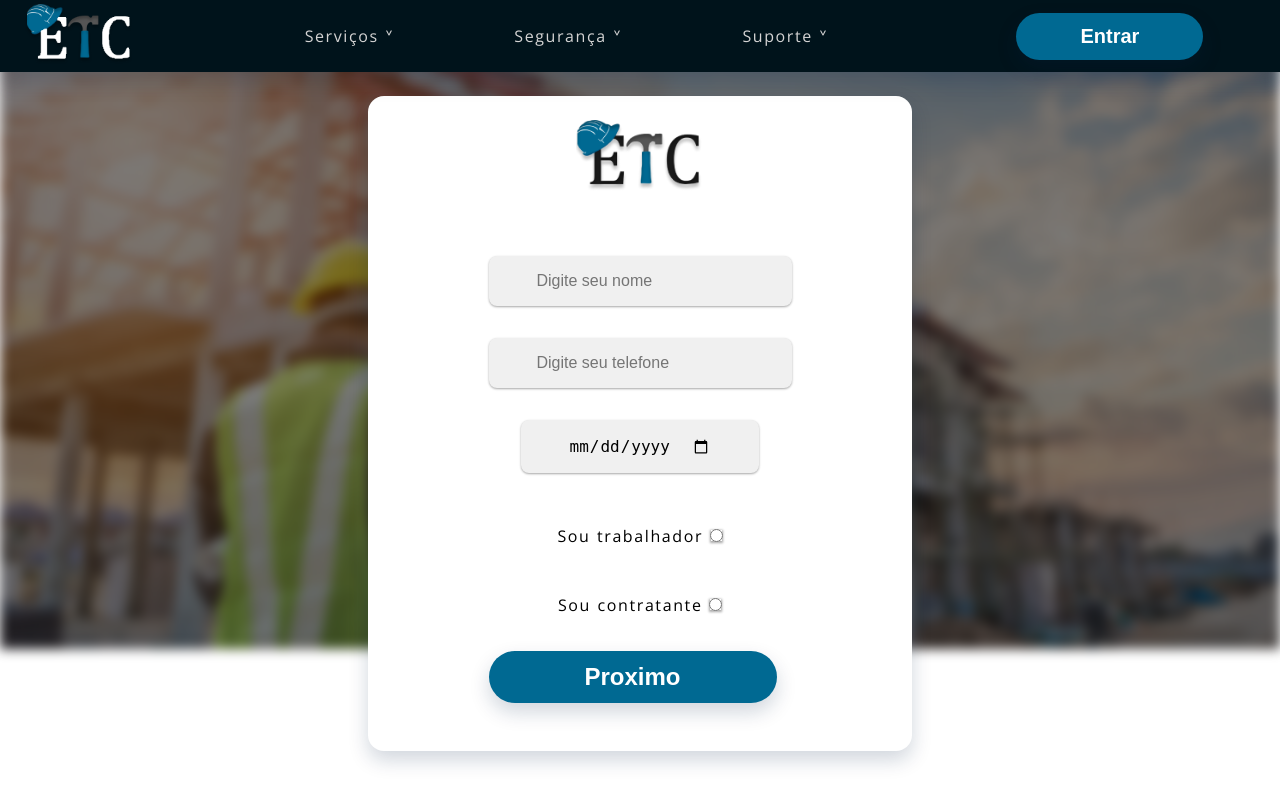
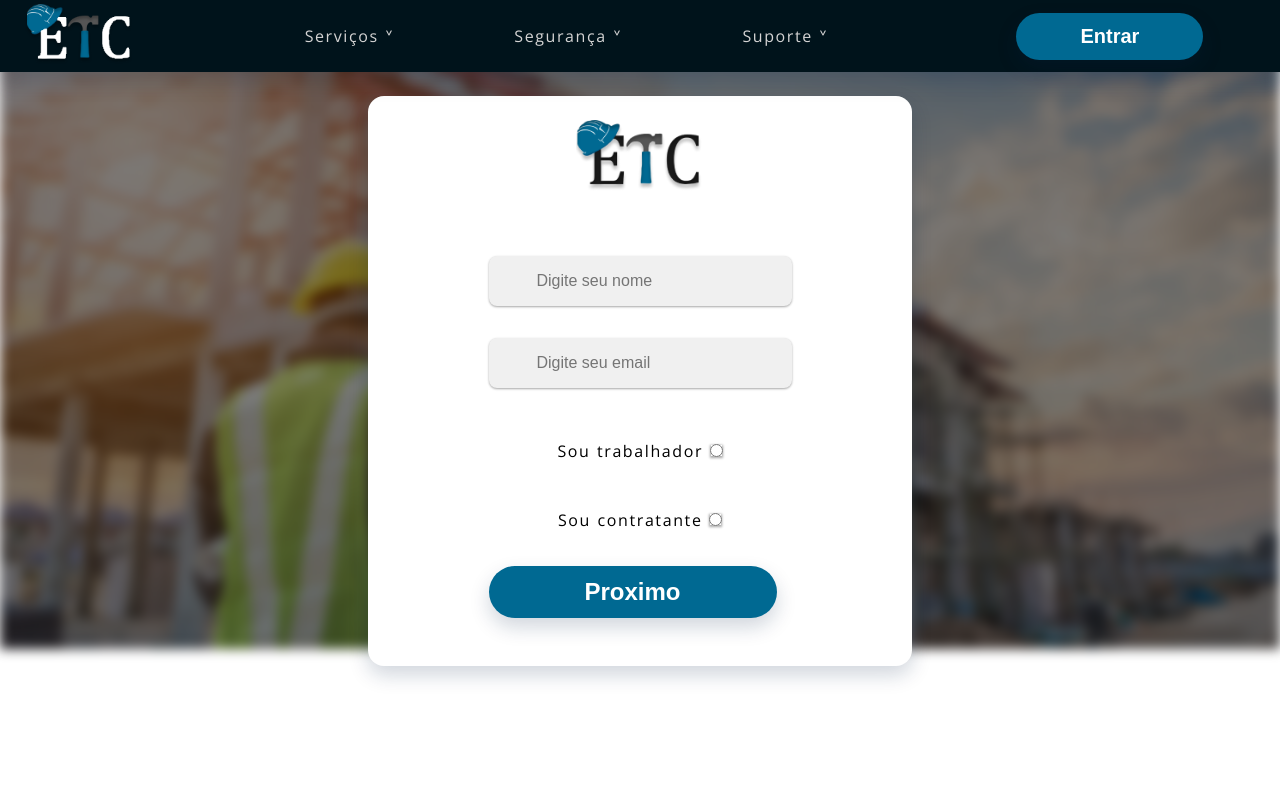
Before and after one commit to guirib00/etc, a PHP site: page /painel-cadastro.php in a window 1280 px wide. Run offline with PHP 8.4, Linux system fonts and the light colour scheme.

Commit message:
Atualizando, inserindo e deixando ele funcional no projeto.

```diff
--- a/ETEC - ETC - MER_v004/bd_etc2.0.sql
+++ b/ETEC - ETC - MER_v004/bd_etc2.0.sql
@@ -69,7 +69,7 @@ CREATE TABLE IF NOT EXISTS `bd_etc2.0`.`tb_trabalhadores` (
   `escolaridade_trabalhador` INT NULL,
   `cep_trabalhador` VARCHAR(10) NULL,
   `tel_trabalhador` VARCHAR(20) NULL,
-  `fk_plano` INT NOT NULL,
+  `fk_plano` INT NULL,
   PRIMARY KEY (`id_trabalhador`),
   INDEX `fk_plano_idx` (`fk_plano` ASC),
   CONSTRAINT `fk_plano`
@@ -186,7 +186,6 @@ CREATE TABLE IF NOT EXISTS `bd_etc2.0`.`tb_vagas` (
     ON DELETE NO ACTION
     ON UPDATE NO ACTION)
 ENGINE = InnoDB;
-
 -- -----------------------------------------------------
 -- Table `mydb`.`tb_candidatos`
 -- -----------------------------------------------------
--- a/components/register-area.php
+++ b/components/register-area.php
@@ -8,11 +8,11 @@
         if ($_POST['senha'] == $_POST['confirm_pass']) { //Verificação de senhas
 
             if ($registerType == "trabalhador") { //Verificar input(radio)
-                CadastrarTrabalhador($_POST['email'], $_POST['senha']); //Cadastro trabalhador
+                CadastrarTrabalhador($_POST['nome'], $_POST['email'], $_POST['login'], $_POST['senha']); //Cadastro trabalhador
             }
 
             if ($registerType == "contratante") { //Verificar input(radio)
-                CadastrarContratante($_POST['email'], $_POST['senha']); //cadastro trabalhador
+                CadastrarContratante($_POST['nome'], $_POST['email'], $_POST['login'], $_POST['senha']); //cadastro trabalhador
             }
         } else {
             $erro = "As senhas são diferentes"; //As senhas estão diferentes
@@ -29,14 +29,10 @@
             <!-- Parte 1 -->
             <div id="formPart1" class="form-part visible painel-area">
                 <label for="nome"></label>
-                <input type="text" name="nome" placeholder="Digite seu nome">
+                <input type="text" name="nome" placeholder="Digite seu nome" autofocus>
                 <br>
-                <label for="telefone"></label>
-                <input type="text" class="form-control" name="phone" placeholder="Digite seu telefone" title="Número de telefone precisa ser no formato (99) 9999-9999" required="required" />
-                <br>
-                <label for="Data de nascimento">
-                    <input type="date" placeholder="data de nascimento">
-                </label>
+                <label for="email"></label>
+                <input type="email" class="form-control" name="email" placeholder="Digite seu email" required autocomplete="on"></input>
                 <br>
                 <br>
                 <label for="type">
@@ -52,11 +48,11 @@
 
             <!-- Parte 2 -->
             <div id="formPart2" class="painel-area form-part">
-                <label for="email"></label>
-                <input type="email" name="email" placeholder="Seu e-mail" autofocus required autocomplete="on">
+                <label for="login"></label>
+                <input type="text" name="login" placeholder="Digite seu login" required>
                 <br>
                 <label for="senha"></label>
-                <input type="password" name="senha" placeholder="Sua senha" required>
+                <input type="password" name="senha" placeholder="Digite sua senha" required>
                 <br>
                 <label for="confirmar_senha"></label>
                 <input type="password" name="confirm_pass" placeholder="Confirmar senha" required>
@@ -73,8 +69,14 @@
             <!-- Botões para navegação entre as partes -->
             <div class="text-center">
                 <button type="button" id="return" class="button-return button-secondary button invisible" onclick="returnPart()">Voltar</button>
-                <button type="submit" id="cadastrar" class="button button-register shadow invisible"><a href="#">Cadastrar</a></button>
+                <button type="button" onclick="submitForm()" id="cadastrar" class="button button-register shadow invisible"><a href="#">Cadastrar</a></button>
             </div>
         </form>
     </section>
 </section>
+
+<script>
+    function submitForm() {
+        document.getElementById("completeForm").submit();
+    }
+</script>
--- a/modules/conexao.php
+++ b/modules/conexao.php
@@ -2,7 +2,7 @@
 session_start();
 $user = 'root';
 $pass = 'usbw';
-$bd = 'bd_etc';
+$bd = 'bd_etc2.0';
 $server = 'localhost';
 
 
@@ -61,10 +61,10 @@ function Login($usuario, $senha) {
 }
 
 
-function CadastrarTrabalhador($usuario, $senha) {
+function CadastrarTrabalhador($nome, $email ,$usuario, $senha) {
 
-    $comando = 'INSERT INTO tb_trabalhadores (id_trabalhador, nome_trabalhador, login_trabalhador, senha_trabalhador, fk_plano)
-    VALUES (null, "", "'.$usuario.'", "'.$senha.'", null)';
+    $comando = 'INSERT INTO tb_trabalhadores (id_trabalhador, nome_trabalhador, login_trabalhador, senha_trabalhador,email_trabalhador, fk_plano)
+    VALUES (null, "'.$nome.'", "'.$usuario.'", "'.$senha.'","'.$email.'", null)';
     $resultado = $GLOBALS['conn']->query($comando);
 
 	if($resultado){
@@ -74,14 +74,15 @@ function CadastrarTrabalhador($usuario, $senha) {
 
     else{
 		echo("Falha ao cadastrar:".$resultado->error);
+        echo $comando;
 	}
 
 }
 
 function CadastrarContratante($usuario, $senha) {
 
-    $comando = 'INSERT INTO tb_contratantes (id_contratante, nome_contratante, login_contratante, senha_contratante)
-    VALUES (null, "", "'.$usuario.'", "'.$senha.'")';
+    $comando = 'INSERT INTO tb_contratantes (id_contratante, nome_contratante, login_contratante, senha_contratante, email_contratante)
+    VALUES (null, "'.$nome.'", "'.$usuario.'", "'.$senha.'","'.$email.'")';
     $resultado = $GLOBALS['conn']->query($comando);
 
 	if($resultado){
```
Also changed, not shown: components/login-area.php (+4 -4 lines).
